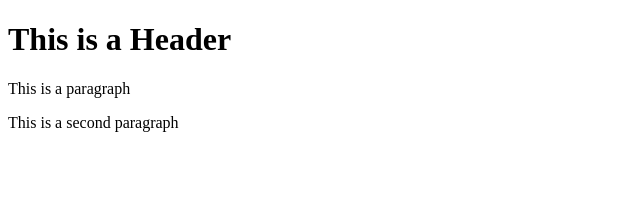
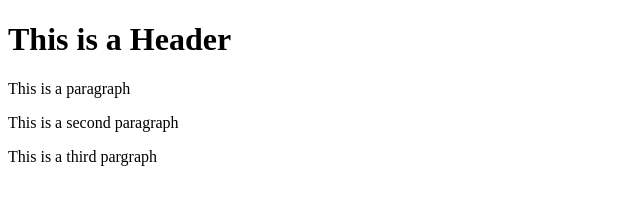
Before and after one commit to PsychoMC9096/git-test, a website: page index.html in a window 1280 px wide. Shown: the whole page, without its empty margins (0-640 px from the left). Drawn offline with Linux system fonts and the light colour scheme.

Commit message:
fourth commit

```diff
--- a/index.html
+++ b/index.html
@@ -5,5 +5,6 @@
         <h1>This is a Header</h1>
         <p>This is a paragraph</p>
         <p>This is a second paragraph</p>
+        <p>This is a third pargraph</p>
     </body>
 </html>
```
Also changed, not shown: package.json (added, +24 -0 lines), 2 other files.
